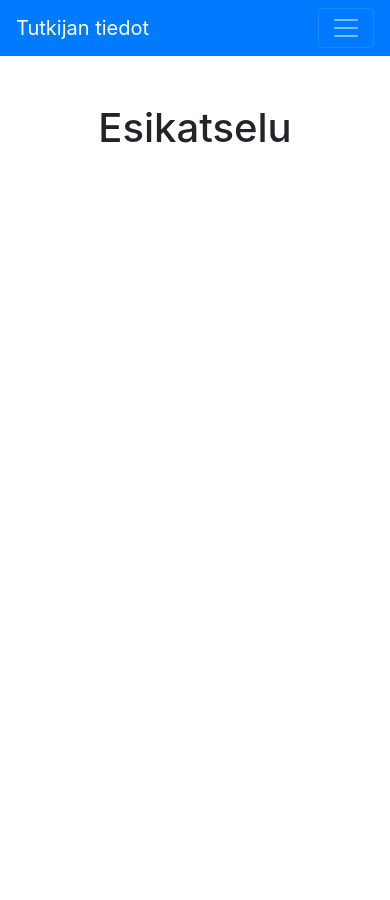
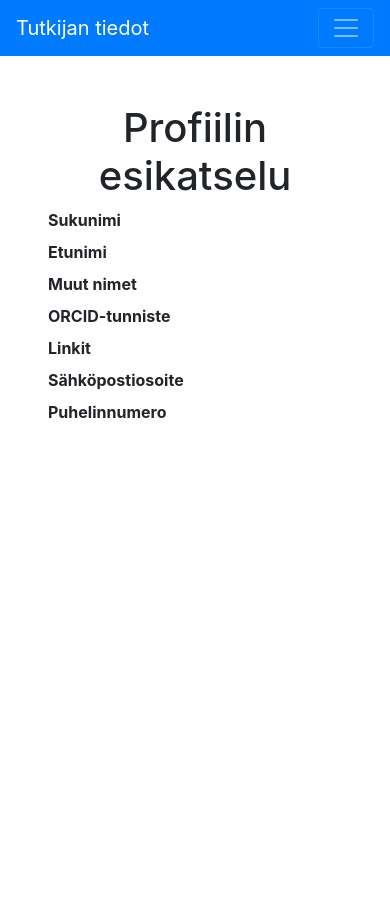
Before and after one commit to CSCfi/research-fi-mydata, a Django app: page /preview in a window 390 px wide. Run offline with Django 3.2, Linux system fonts and the light colour scheme; the visitor is signed in with stand-in values (Sample User, id 1); data that the repository does not hold is empty; some libraries are stand-ins or nearby versions.

Commit message:
First draft of preview page

```diff
--- a/mydataproject/research/models.py
+++ b/mydataproject/research/models.py
@@ -311,26 +311,6 @@ class ResearchProfile(models.Model):
                         print("Exception in orcid_record_json_to_model() email")
                         print(e)
                         pass
-            # External identifiers
-            if self.user.orcid_permission.get_person_external_identifiers and len(orcid_record["person"]["external-identifiers"]["external-identifier"]) > 0:
-                links = []
-                for obj in orcid_record["person"]["external-identifiers"]["external-identifier"]:
-                    url = obj["external-id-url"]["value"]
-                    name = obj["external-id-type"]
-                    linkHtml = self.getLinkHtml(url, name)
-                    links.append(linkHtml)
-                if len(links) > 0:
-                    try:
-                        PersonLink.objects.create(
-                            researchprofile = self,
-                            datasource = datasource_orcid,
-                            includeInProfile = False,
-                            value = "<br>".join(links)
-                        )
-                    except Exception as e:
-                        print("Exception in orcid_record_json_to_model() external identifiers")
-                        print(e)
-                        pass
             # Keywords
             if self.user.orcid_permission.get_person_keywords and len(orcid_record["person"]["keywords"]["keyword"]) > 0:
                 for obj in orcid_record["person"]["keywords"]["keyword"]:
@@ -345,26 +325,32 @@ class ResearchProfile(models.Model):
                         print("Exception in orcid_record_json_to_model() keywords")
                         print(e)
                         pass
-            # Researcher URLs
+            # External identifiers and Researcher URLs to links
+            links = []
             if self.user.orcid_permission.get_person_researcher_urls and len(orcid_record["person"]["researcher-urls"]["researcher-url"]) > 0:
-                links = []
                 for obj in orcid_record["person"]["researcher-urls"]["researcher-url"]:
                     url = obj["url"]["value"]
                     name = obj["url-name"]
                     linkHtml = self.getLinkHtml(url, name)
                     links.append(linkHtml)
-                if len(links) > 0:
-                    try:
-                        PersonLink.objects.create(
-                            researchprofile = self,
-                            datasource = datasource_orcid,
-                            includeInProfile = False,
-                            value = "<br>".join(links)
-                        )
-                    except Exception as e:
-                        print("Exception in orcid_record_json_to_model() researcher URLs")
-                        print(e)
-                        pass
+            if self.user.orcid_permission.get_person_external_identifiers and len(orcid_record["person"]["external-identifiers"]["external-identifier"]) > 0:
+                for obj in orcid_record["person"]["external-identifiers"]["external-identifier"]:
+                    url = obj["external-id-url"]["value"]
+                    name = obj["external-id-type"]
+                    linkHtml = self.getLinkHtml(url, name)
+                    links.append(linkHtml)
+            if len(links) > 0:
+                try:
+                    PersonLink.objects.create(
+                        researchprofile = self,
+                        datasource = datasource_orcid,
+                        includeInProfile = False,
+                        value = "<br>".join(links)
+                    )
+                except Exception as e:
+                    print("Exception in orcid_record_json_to_model() external identifiers")
+                    print(e)
+                    pass
         self.save()
 
     def delete_orcid_data(self):
--- a/mydataproject/research/templates/base.html
+++ b/mydataproject/research/templates/base.html
@@ -39,11 +39,9 @@
                             <a class="nav-link" href="{% url 'index' %}">Muokkaus</a>
                         </li>
 
-                        <!--
                         <li class="nav-item">
                             <a class="nav-link" href="{% url 'profile_preview' %}">Esikatselu</a>
                         </li>
-                        -->
 
                         <li class="nav-item">
                             <a class="nav-link" href="{% url 'profile_settings' %}">Asetukset</a>
--- a/mydataproject/research/templates/preview.html
+++ b/mydataproject/research/templates/preview.html
@@ -2,7 +2,36 @@
 {% block content %}
 
 <div class="px-3 pb-md-2 mx-auto text-center">
-    <h1>Esikatselu</h1>
+    <h1>Profiilin esikatselu</h1>
+</div>
+
+<div>
+    <dl class="row">
+        <dt class="col-sm-2">Sukunimi</dt>
+        <dd class="col-sm-10">{% for n in last_names %}{{ n.value | safe }}{% endfor %}</dd>
+
+        <dt class="col-sm-2">Etunimi</dt>
+        <dd class="col-sm-10">{% for n in first_names %}{{ n.value | safe }}{% endfor %}</dd>
+
+        <dt class="col-sm-2">Muut nimet</dt>
+        <dd class="col-sm-10">{% for n in other_names %}{{ n.value | safe }}{% endfor %}</dd>
+
+        <dt class="col-sm-2">ORCID-tunniste</dt>
+        <dd class="col-sm-10">
+            {% if user.researchprofile.include_orcid_id_in_profile %}
+            <a href="https://orcid.org/{{ orcid_id }}" target="_blank">{{ orcid_id }}</a>
+            {% endif %}
+        </dd>
+
+        <dt class="col-sm-2">Linkit</dt>
+        <dd class="col-sm-10">{% for link in links %}{{ link.value | safe }}{% endfor %}</dd>
+
+        <dt class="col-sm-2">Sähköpostiosoite</dt>
+        <dd class="col-sm-10">{% for email in emails %}{{ email.value | safe }}{% endfor %}</dd>
+
+        <dt class="col-sm-2">Puhelinnumero</dt>
+        <dd class="col-sm-10">{% for phone in phones %}{{ phone.value | safe }}{% endfor %}</dd>
+    </dl>
 </div>
 
 {% endblock content %}
--- a/mydataproject/research/views.py
+++ b/mydataproject/research/views.py
@@ -87,6 +87,18 @@ def delete_profile(request):
 @login_required
 def profile_preview(request):
     context = {}
+    context["orcid_id"] = request.user.researchprofile.get_visible_orcid_id()
+    context["first_names"] = request.user.researchprofile.first_names.filter(includeInProfile=True)
+    context["last_names"] = request.user.researchprofile.last_names.filter(includeInProfile=True)
+    context["other_names"] = request.user.researchprofile.other_names.filter(includeInProfile=True)
+    context["links"] = request.user.researchprofile.links.filter(includeInProfile=True)
+    context["emails"] = request.user.researchprofile.emails.filter(includeInProfile=True)
+    context["phones"] = request.user.researchprofile.phones.filter(includeInProfile=True)
+    context["biographies"] = request.user.researchprofile.biographies.filter(includeInProfile=True)
+    context["keywords"] = request.user.researchprofile.keywords.filter(includeInProfile=True)
+    context["employments"] = request.user.researchprofile.employment.all().annotate(start_year_null=Coalesce('startYear', Value(-1))).order_by('-start_year_null')
+    context["educations"] = request.user.researchprofile.education.all().annotate(start_year_null=Coalesce('startYear', Value(-1))).order_by('-start_year_null')
+    context["publications"] = request.user.researchprofile.publications.all().annotate(publication_year_null=Coalesce('publicationYear', Value(-1))).order_by('-publication_year_null')
     return render(request, 'preview.html', context)
 
 @login_required
```
Also changed, not shown: mydataproject/research/templates/index_template.html (+10 -10 lines).
